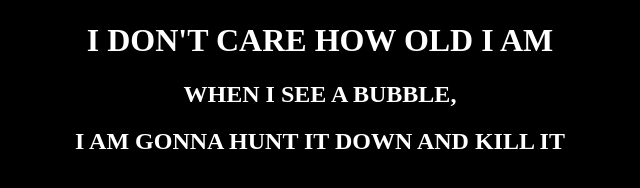
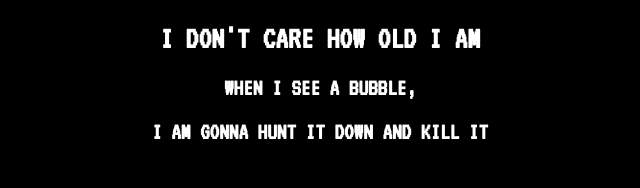
Before and after one commit to Ani-develops/meme_made, a plain HTML site: page index.html in a window 1280 px wide. Shown: the part 72-260 px from the top of the page, without its empty margins (320-960 px from the left). Drawn offline with Linux system fonts and the light colour scheme.

Commit message:
Update style.css

```diff
--- a/style.css
+++ b/style.css
@@ -19,13 +19,10 @@ div{
 h1{
     background-color: black;
     color:white;
-    font-family: 'Libre Baskerville', serif;
+    font-family: 'VT323', monospace;
 }
 h2{
     color:white;
     background-color: black;
-    font-family: 'Libre Baskerville', serif;
-
-
-
+    font-family: 'VT323', monospace;
 }
```
